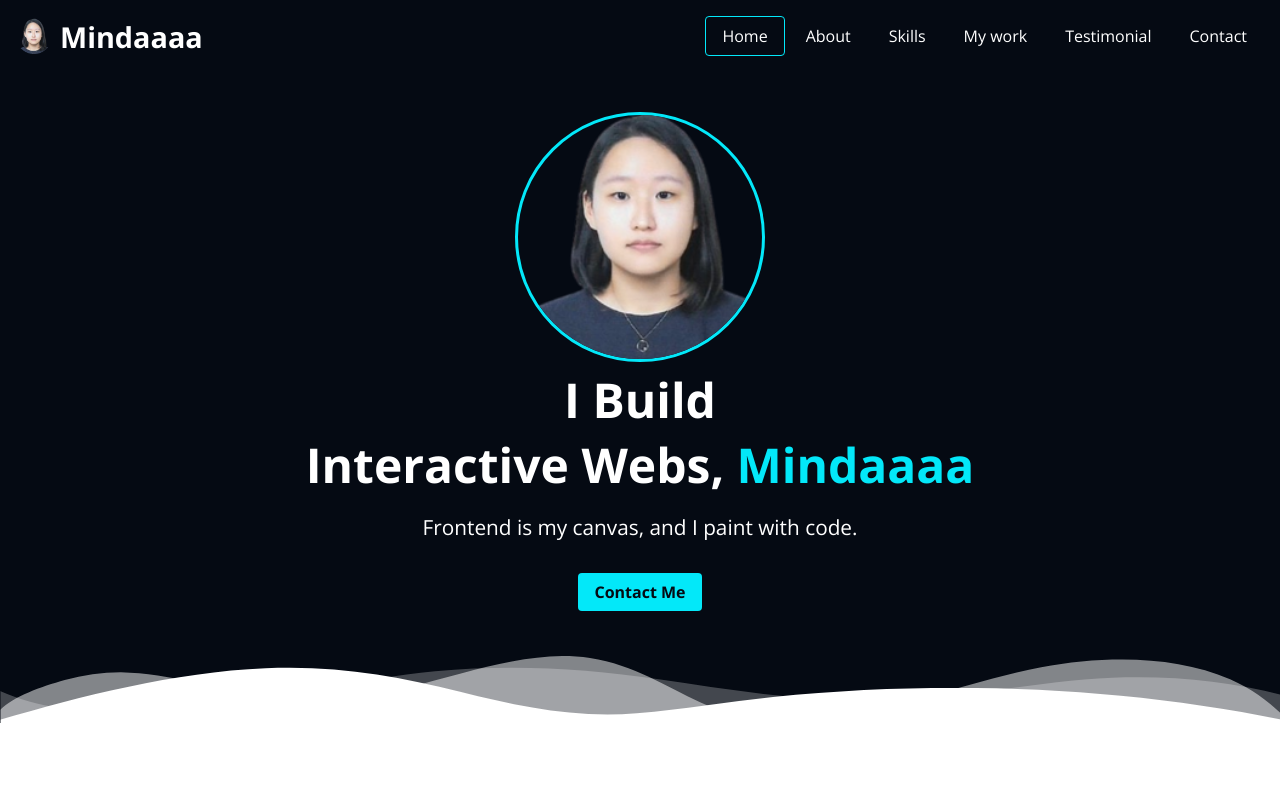
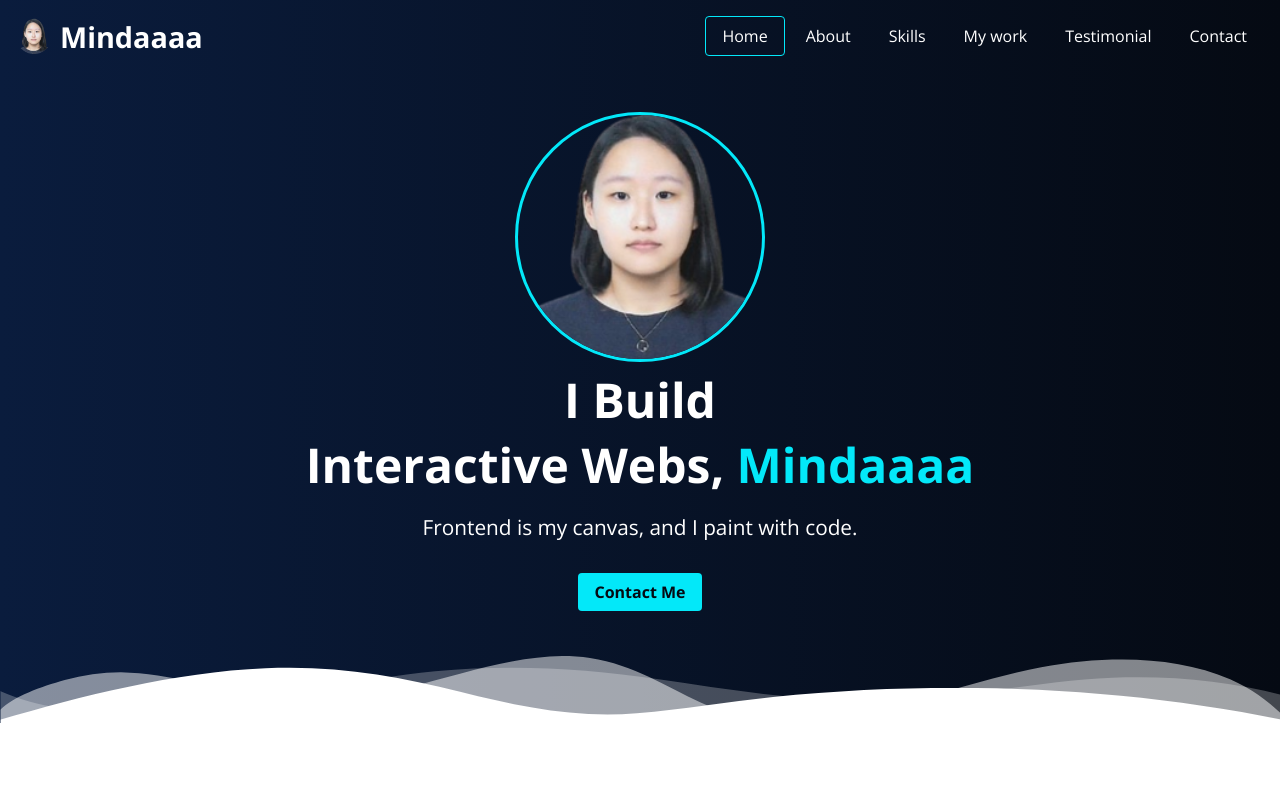
Before and after one commit to mindaaaa/portfolio-website, a plain HTML site: page index.html in a window 1280 px wide. Shown: the top 800 px of the page. Drawn offline with nearby package versions, Linux system fonts and the light colour scheme.

Commit message:
style: gradient 적용

```diff
--- a/css/style.css
+++ b/css/style.css
@@ -6,6 +6,9 @@
   --color-accent: var(--color-blue);
   --color-accent-variant: var(--color-orange);
   --color-text: var(--color-white);
+
+/* Background */
+--home-bg-gradient: linear-gradient(90deg, rgba(10,28,61,1) 0%, rgba(5,10,19,1) 100%);
 
 /* Colors */
 --color-white: #ffffff;
@@ -151,7 +154,8 @@ button:focus{
 /* Home */
 #home {
   position: relative;
-  background-color: var(--color-primary);
+  background: rgb(10,28,61);
+  background: var(--home-bg-gradient);
   color: var(--color-text);
   padding: 5rem 1rem;
   padding-top: 7rem;
```
